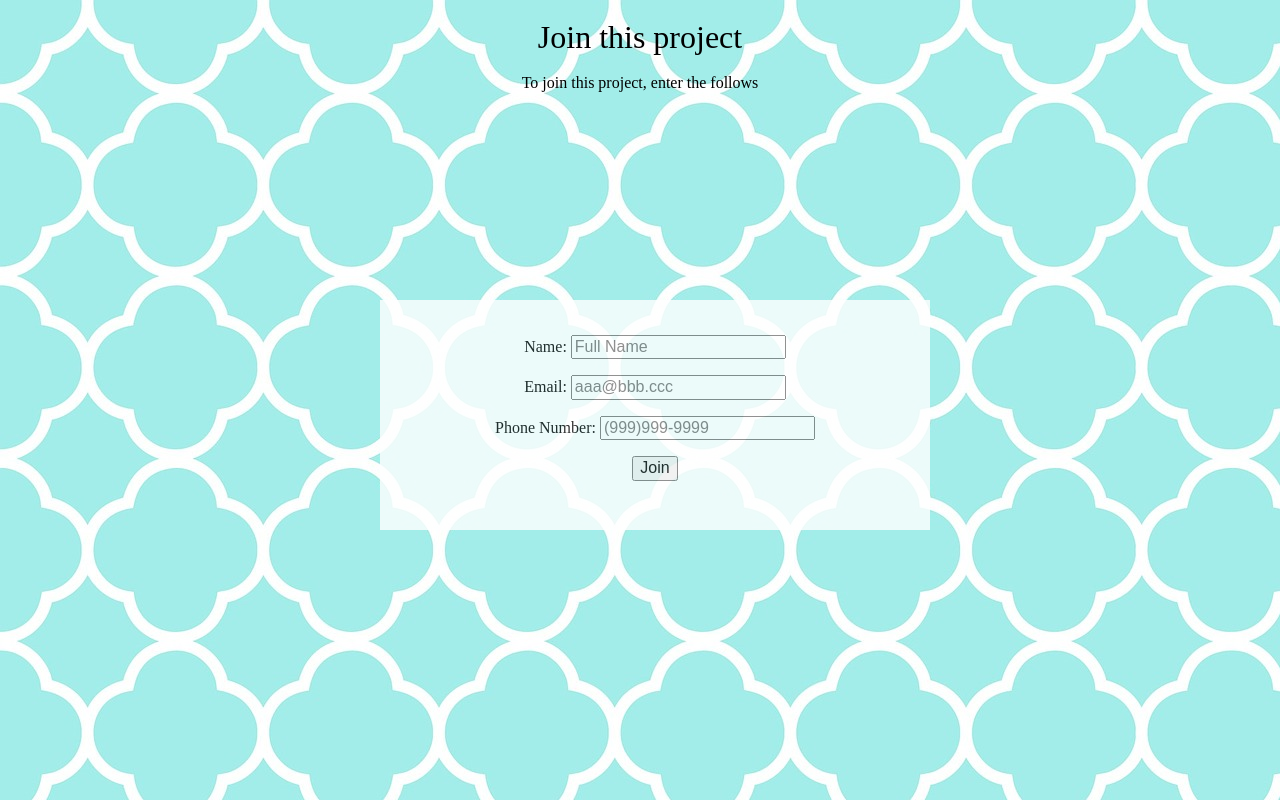
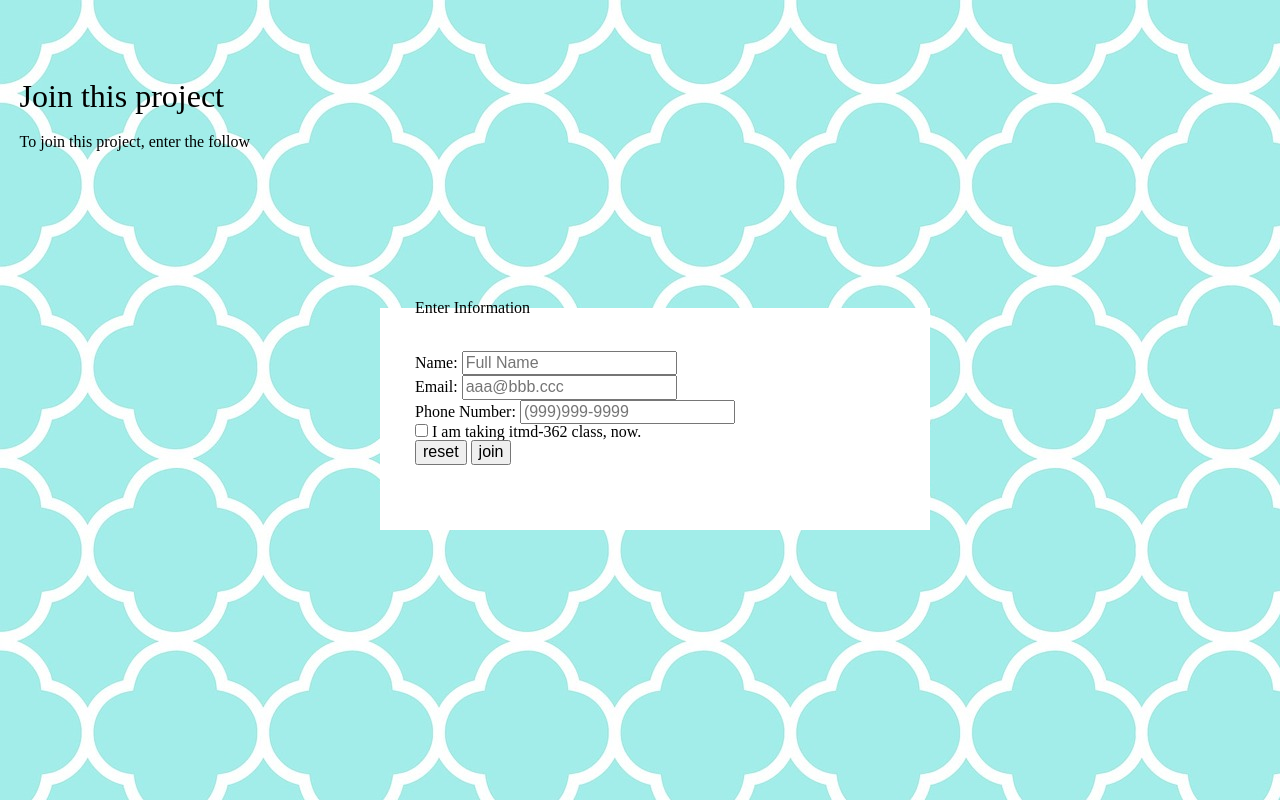
Before and after one commit to allisonej/itmd-362-fall2017-1, a plain HTML site: page index.html in a window 1280 px wide. Drawn offline with Linux system fonts and the light colour scheme.

Commit message:
re-arrange and fix
move css, js, image in folder
erase error

```diff
--- a/screen.css
+++ b/CSS/screen.css
@@ -73,7 +73,10 @@ html {
 
 body {
   margin: 0;
-  background-image: url("skyblueImg.jpg");
+	padding-top: 3.667em; /* 66 / 18 = 3.667... */
+	padding-right: 1.222em; /* 22 / 18 = 1.2222222222 */
+	padding-left: 1.222em; /* 22 / 18 = 1.2222222222 */
+  background-image: url("../image/skyblueImg.jpg");
 }
 
 /**
@@ -93,6 +96,10 @@ section {
  * Correct the font size and margin on `h1` elements within `section` and
  * `article` contexts in Chrome, Firefox, and Safari.
  */
+
+header{
+	align-content: center;
+}
 
 h1 {
   font-size: 2em;
--- a/index.html
+++ b/index.html
@@ -1,23 +1,45 @@
 <!DOCTYPE html>
 <html lang="en-US">
 <head>
-  <meta charset="UTF-8">
+  <meta charset="UTF-8" />
+  <meta name="viewport" content="width=device-width,initial-scale=1.0,shrink-to-fit=no" />
   <title>Eun Ji: Project 1</title>
-  <link rel="stylesheet" href="screen.css" />
-  <script src="myjavascript.js"></script>
+  <link rel="stylesheet" media="screen" href="./CSS/screen.css" />
+  <script src="./javascript/myjavascript.js"></script>
 </head>
 <!--tag: div, class: .top id: #top-->
 <body>
-  <h1 align="center">Join this project</h1>
-  <h3 align="center">To join this project, enter the follows</h3>
-  <div id="Middle" class="tranparent8" align="center">
-      <label>Name: </label><input type="text" name="full_name" id="" placeholder="Full Name">
-      <br><br>
-      <label>Email: </label><input type="email" name="e_mail" id="" placeholder="aaa@bbb.ccc">
-      <br><br>
-      <label>Phone Number: </label><input type="number" name="phone_umber" id="" placeholder="(999)999-9999">
-      <br><br>
-      <button type="button" onclick="myFunction()">Join</button>
-  </div>
+  <header>
+    <h1>Join this project</h1>
+    <h3>To join this project, enter the follow</h3>
+  </header>
+  <form method="get" action="#null" autocomplete="on">
+    <fieldset id="Middle" class="transparent8">
+      <legend>Enter Information</legend>
+      <ol>
+        <li>
+          <label>Name: </label>
+          <input type="text" name="fullname" id="fullname" placeholder="Full Name" required/>
+        </li>
+        <li>
+          <label>Email: </label>
+          <input type="email" name="email" id="email" pattern="^.+@.+$" placeholder="aaa@bbb.ccc" required/>
+        </li>
+        <li>
+          <label>Phone Number: </label>
+          <input type="number" name="phonenumber" id="phonenumber" placeholder="(999)999-9999" required/>
+        </li>
+        <li id="check-line">
+          <div id="alt-box"></div>
+          <input type="checkbox" id="in-class" name="checkclass" value="">
+          <label for="in-class" id="chack-label">I am taking itmd-362 class, now.</label>
+        </li>
+        <li id="button-line">
+          <input type="reset" value="reset"/>
+          <input type="submit" value="join" onclick="myFunction()"/>
+        </li>
+      </ol>
+    </fieldset>
+  </form>
 </body>
 </html>
```
Also changed, not shown: image/skyblueImg.jpg (renamed from skyblueImg.jpg), javascript/myjavascript.js (renamed from myjavascript.js).
